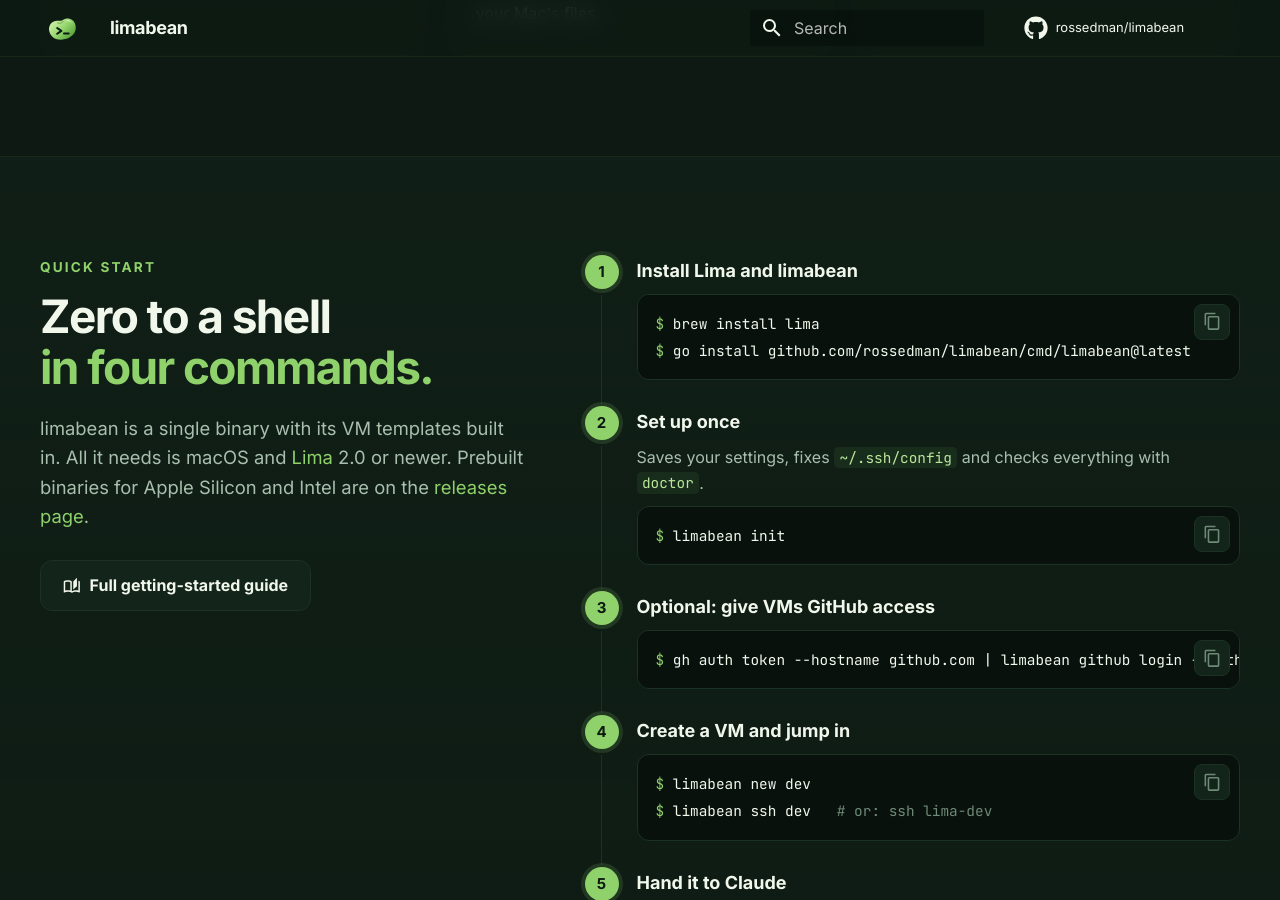
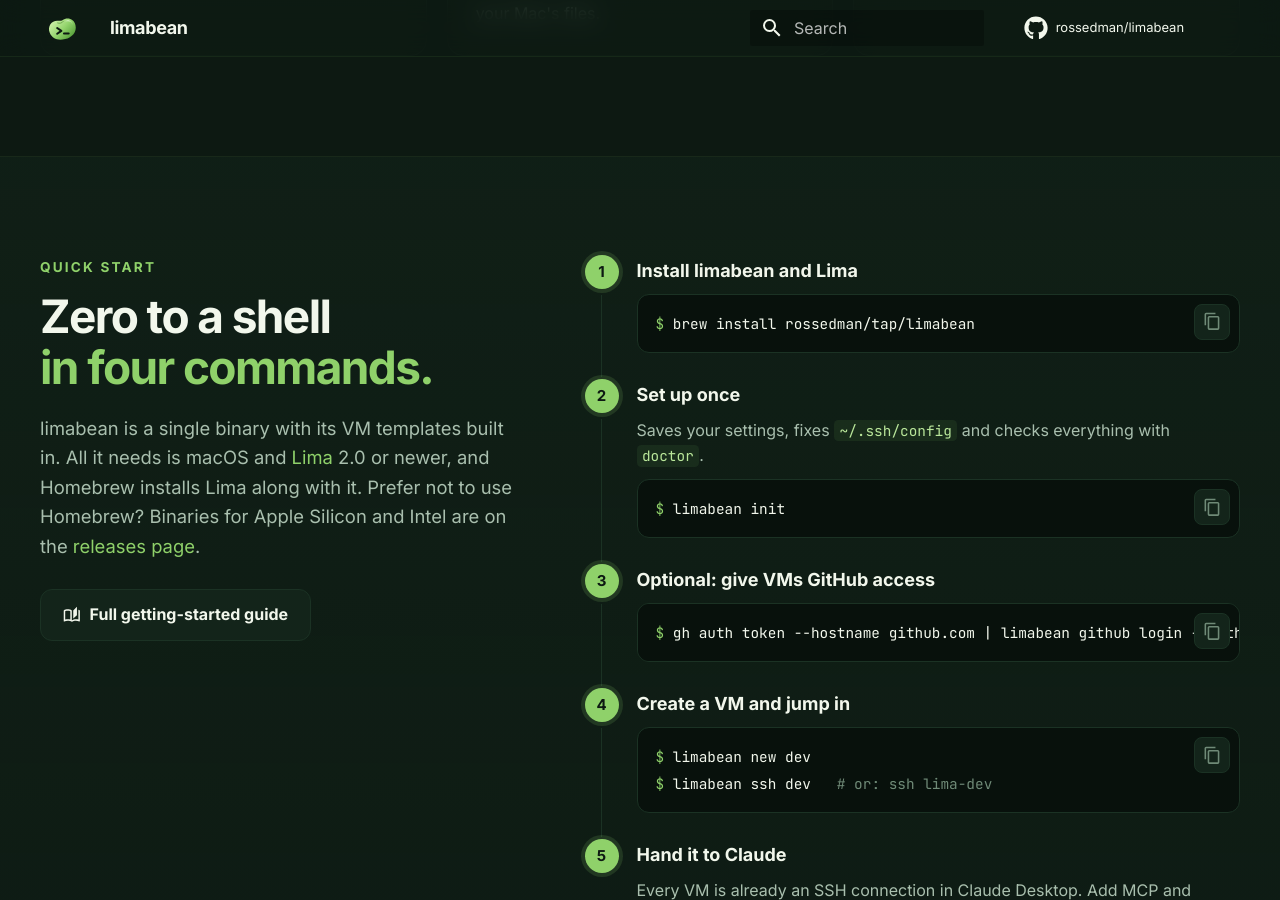
Before and after one commit to rossedman/limabean, an MkDocs documentation site: the page built from docs/index.md, in a window 1280 px wide and 900 px high, scrolled down 2574 px. Built offline with MkDocs 1.6.1 and Material for MkDocs 9.7.7, drawn with Linux system fonts in a browser that asks for light colours; comment, search, counter and statistics services are not loaded; some of the changed text lies outside the part shown.

Commit message:
Lead with brew install on the landing page and README (#43)
v0.2.2 published the cask to rossedman/homebrew-tap, so the one-line
Homebrew install now works and installs Lima too. The landing page still
offered go install, and the README pointed at releases after it.

- Landing page: the hero's copy-paste command and quick-start step 1 are
  brew install rossedman/tap/limabean; the lede says Homebrew brings Lima
  and keeps the releases page for those without it
- README: brew upgrade, and the go install and release routes for
  installing without the tap


Claude-Session: https://claude.ai/code/session_012CmKmVf18wFFWsPa64eeD8

Co-authored-by: Claude <noreply@anthropic.com>

```diff
--- a/overrides/home.html
+++ b/overrides/home.html
@@ -4,7 +4,7 @@
 
 {% set gh = "https://github.com/rossedman/limabean" %}
 {% set mcp_cmd = "claude mcp add --scope user limabean -- limabean mcp" %}
-{% set install = "go install github.com/rossedman/limabean/cmd/limabean@latest" %}
+{% set install = "brew install rossedman/tap/limabean" %}
 
 {% block tabs %}
 {{ super() }}
@@ -128,15 +128,14 @@
         <p class="lb-eyebrow">Quick start</p>
         <h2>Zero to a shell<br><span>in four commands.</span></h2>
         <p class="lb-lede">limabean is a single binary with its VM templates built in. All it needs is macOS and
-          <a href="https://lima-vm.io">Lima</a> 2.0 or newer. Prebuilt binaries for Apple Silicon and Intel are on the
-          <a href="{{ gh }}/releases">releases page</a>.</p>
+          <a href="https://lima-vm.io">Lima</a> 2.0 or newer, and Homebrew installs Lima along with it. Prefer not to use
+          Homebrew? Binaries for Apple Silicon and Intel are on the <a href="{{ gh }}/releases">releases page</a>.</p>
         <a class="lb-btn" href="{{ 'getting-started/' | url }}">{% include ".icons/material/book-open-page-variant-outline.svg" %} Full getting-started guide</a>
       </div>
       <ol class="lb-steps">
         <li>
-          <h4>Install Lima and limabean</h4>
-          <pre class="lb-code"><button class="lb-copy" aria-label="Copy">{% include ".icons/material/content-copy.svg" %}</button><code><span class="p">$</span> brew install lima
-<span class="p">$</span> {{ install }}</code></pre>
+          <h4>Install limabean and Lima</h4>
+          <pre class="lb-code"><button class="lb-copy" aria-label="Copy">{% include ".icons/material/content-copy.svg" %}</button><code><span class="p">$</span> {{ install }}</code></pre>
         </li>
         <li>
           <h4>Set up once</h4>
```
Also changed, not shown: README.md (+6 -3 lines).
